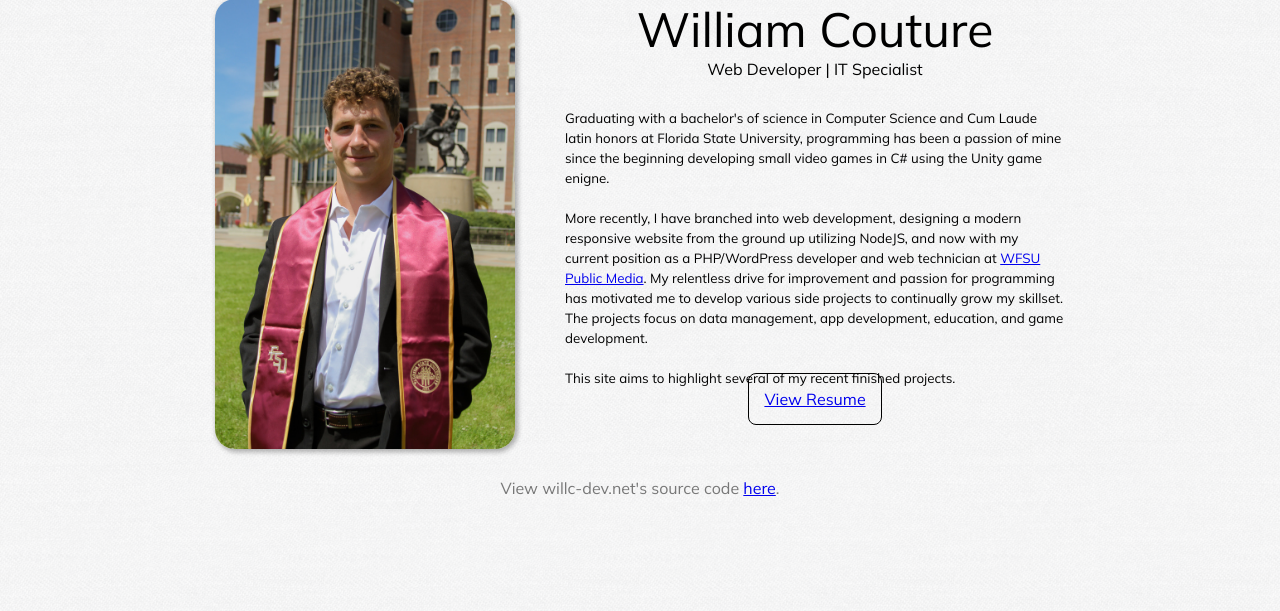
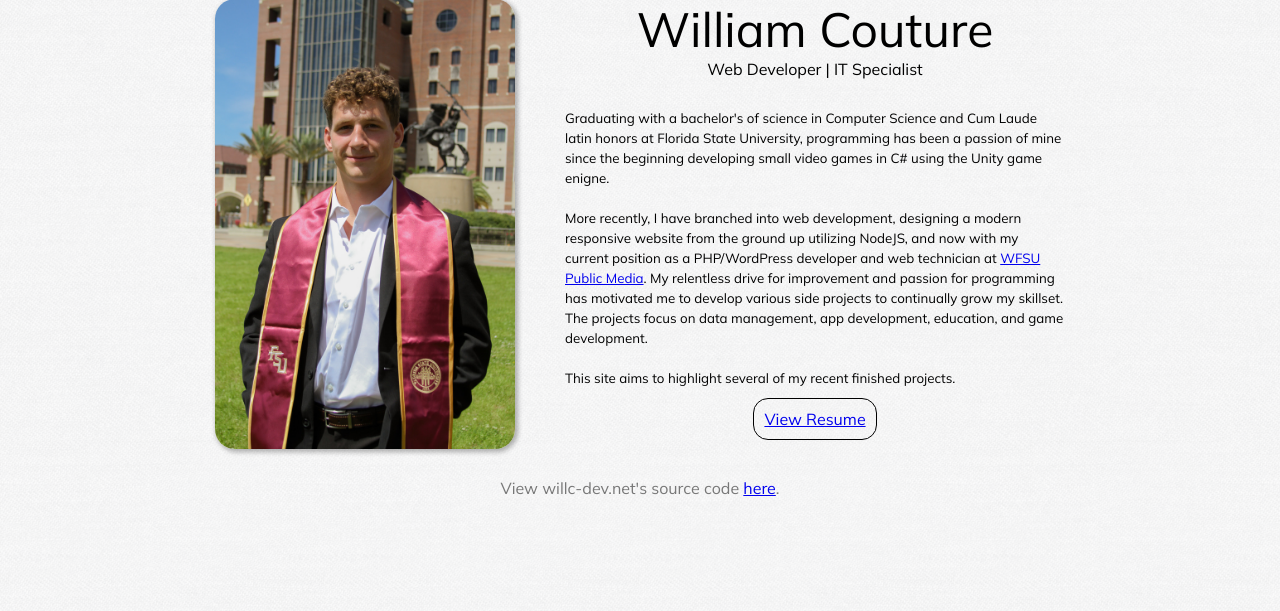
Before and after one commit to wcouture/Portfolio-Site, a PHP site: page /about in a window 1280 px wide. Shown: the part 189-800 px from the top of the page. Run offline with PHP 8.4, Linux system fonts and the light colour scheme; some libraries are stand-ins or nearby versions.

Commit message:
Modifies resume link css

```diff
--- a/css/about.css
+++ b/css/about.css
@@ -48,17 +48,17 @@
 }
 
 .about-resume {
-  margin: 0 auto;
+  margin: 20px auto;
 }
 
 .resume-link {
-  padding: 15px;
-  border-radius: 8px;
-  border: 1px solid black;
+  padding: 10px;
+  border-radius: 15px;
+  border: 1.5px solid black;
   transition: linear 0.3s;
 }
 
 .resume-link:hover {
-  scale: 101%;
+  scale: 102%;
   transition: linear 0.3s;
 }
```
